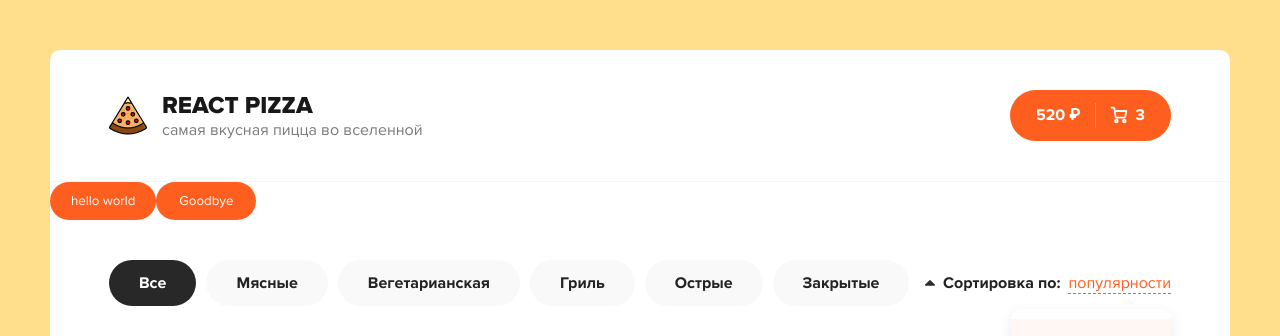
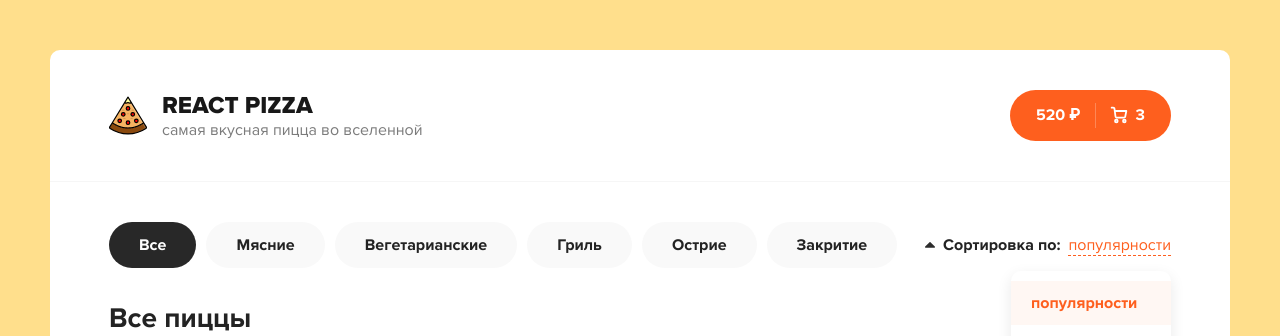
Before and after one commit to WillyOvcharuk/react-mag, a React app: page / in a window 1280 px wide. Shown: the top 336 px of the page. Built offline with nearby package versions, Linux system fonts and the light colour scheme.

Commit message:
made first hooks

```diff
--- a/src/App.js
+++ b/src/App.js
@@ -1,6 +1,8 @@
 import React from 'react';
-import Header from './Header'
-import Button from './Button'
+/*import Header from './components/Header'
+import Button from './components/Button.jsx'
+import Categories from './components/Categories';*/
+import { Button, Header, Categories } from './components'
 
 
 function App() {
@@ -11,21 +13,20 @@ function App() {
   return (
     <div className="wrapper">
       <Header />
-      <Button outline>hello world</Button>
-      <Button onClick={buttonClick}>Goodbye</Button>
+      {/*<Button outline>hello world</Button>
+      <Button onClick={buttonClick}>Goodbye</Button>*/}
       <div className="content">
         <div className="container">
           <div className="content__top">
-            <div className="categories">
-              <ul>
-                <li className="active">Все</li>
-                <li>Мясные</li>
-                <li>Вегетарианская</li>
-                <li>Гриль</li>
-                <li>Острые</li>
-                <li>Закрытые</li>
-              </ul>
-            </div>
+            <Categories
+            onClick={(items) => console.log(items)}
+            items={[
+              'Мясние',
+              "Вегетарианские",
+              "Гриль",
+              "Острие",
+              "Закритие"
+            ]}/>
             <div className="sort">
               <div className="sort__label">
                 <svg
--- /dev/null
+++ b/src/components/Categories.jsx
@@ -0,0 +1,66 @@
+import React from 'react'
+
+// class Categories extends React.Component {
+
+//     state = {
+//         activeItem: null
+//     }
+
+//     onSelectItem = index => {
+//         this.setState({
+//             activeItem: index
+//         });
+//     }
+
+//     render() {
+//         const { items, onClick } = this.props;
+//         return (
+//             <div>
+//             <div className="categories">
+//               <ul>
+//                 <li className="active">Все</li>
+//                 { items.map((items, index) => (
+//                     <li
+//                         className={this.state.activeItem === index ? 'active' : ''}
+//                         onClick={() => this.onSelectItem(index)} key={`${items}_${index}`}> {items}
+//                     </li>
+//                 ))}
+//               </ul>
+//             </div>
+//         </div>
+//         )
+//     }
+// }
+
+function Categories( { items, onClick } ) {
+
+    const [ activeItem, setActiveItem] = React.useState(null);
+
+    const onSelectItem = (index) => {
+        setActiveItem(index);
+    }
+
+    return (
+        <div>
+            <div className="categories">
+              <ul>
+                <li
+                    className={activeItem === null ? 'active' : ''}
+                    onClick={() => onSelectItem(null)}
+                >
+                    Все
+                </li>
+                { items &&
+                    items.map((items, index) => (
+                    <li
+                        className={activeItem === index ? 'active' : ''}
+                        onClick={() => onSelectItem(index)}
+                        key={`${items}_${index}`}> {items} </li>
+                ))}
+              </ul>
+            </div>
+        </div>
+    )
+}
+
+ export default Categories;
--- a/src/Header.jsx
+++ b/src/components/Header.jsx
@@ -1,5 +1,5 @@
 import React from 'react'
-import logo from './assets/img/pizza-logo.svg';
+import logo from '../assets/img/pizza-logo.svg';
 import Button from './Button'
 
 export default function Header() {
--- /dev/null
+++ b/src/components/index.js
@@ -0,0 +1,9 @@
+/*export { default as Button } from './Button'
+export { default as Header } from './Header'
+export { default as Categories } from './Categories'*/
+
+import Button from './Button'
+import Header from './Header'
+import Categories from './Categories'
+
+export { Button, Header, Categories }
```
Also changed, not shown: src/components/Button.jsx (renamed from src/Button.jsx).
